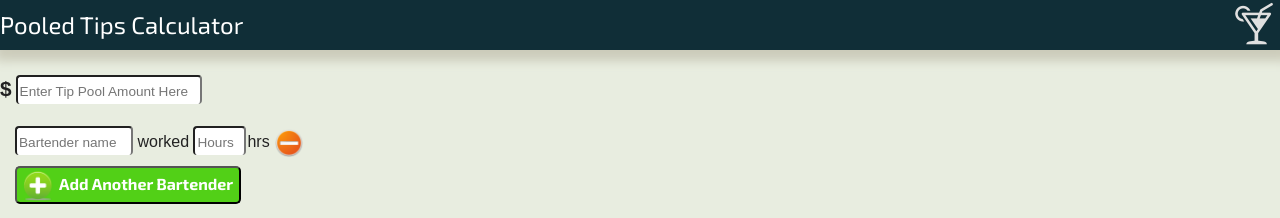
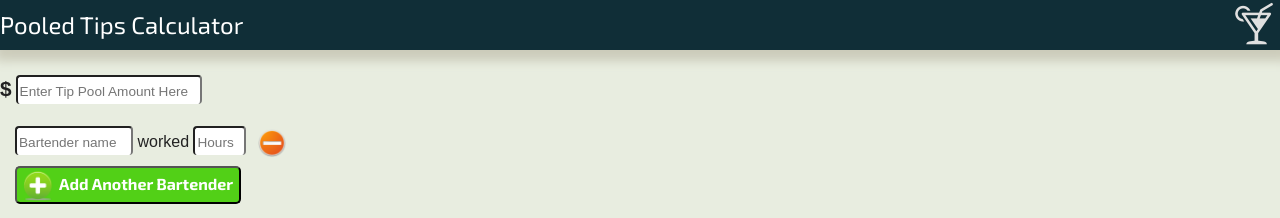
Before and after one commit to Uzmani/uzmani.github.io, a plain HTML site: page index.html in a window 1280 px wide. Shown: the top 218 px of the page. Drawn offline with Linux system fonts and the light colour scheme.

Commit message:
reduced margin for remove bartender button

```diff
--- a/css/main.css
+++ b/css/main.css
@@ -225,6 +225,7 @@ input {
 
 .remove-button {
   height: 30px;
+  margin-left: 5px;
 }
 
 /*Calculate tips button */
--- a/index.html
+++ b/index.html
@@ -39,7 +39,7 @@
 
         <div id="add-template" style="display: none;">
           <div class="bartender-info">
-            <input class="name-box" type="text" name="firstname" placeholder="Bartender name"> worked <input class="hours-box" type="text" name="hours" placeholder="Hours">hrs <img class="remove-button" src="img/list_remove.png" >
+            <input class="name-box" type="text" name="firstname" placeholder="Bartender name"> worked <input class="hours-box" type="text" name="hours" placeholder="Hours"> <img class="remove-button" src="img/list_remove.png" >
           </div>
         </div>
         <div id='error-list'></div>
```
